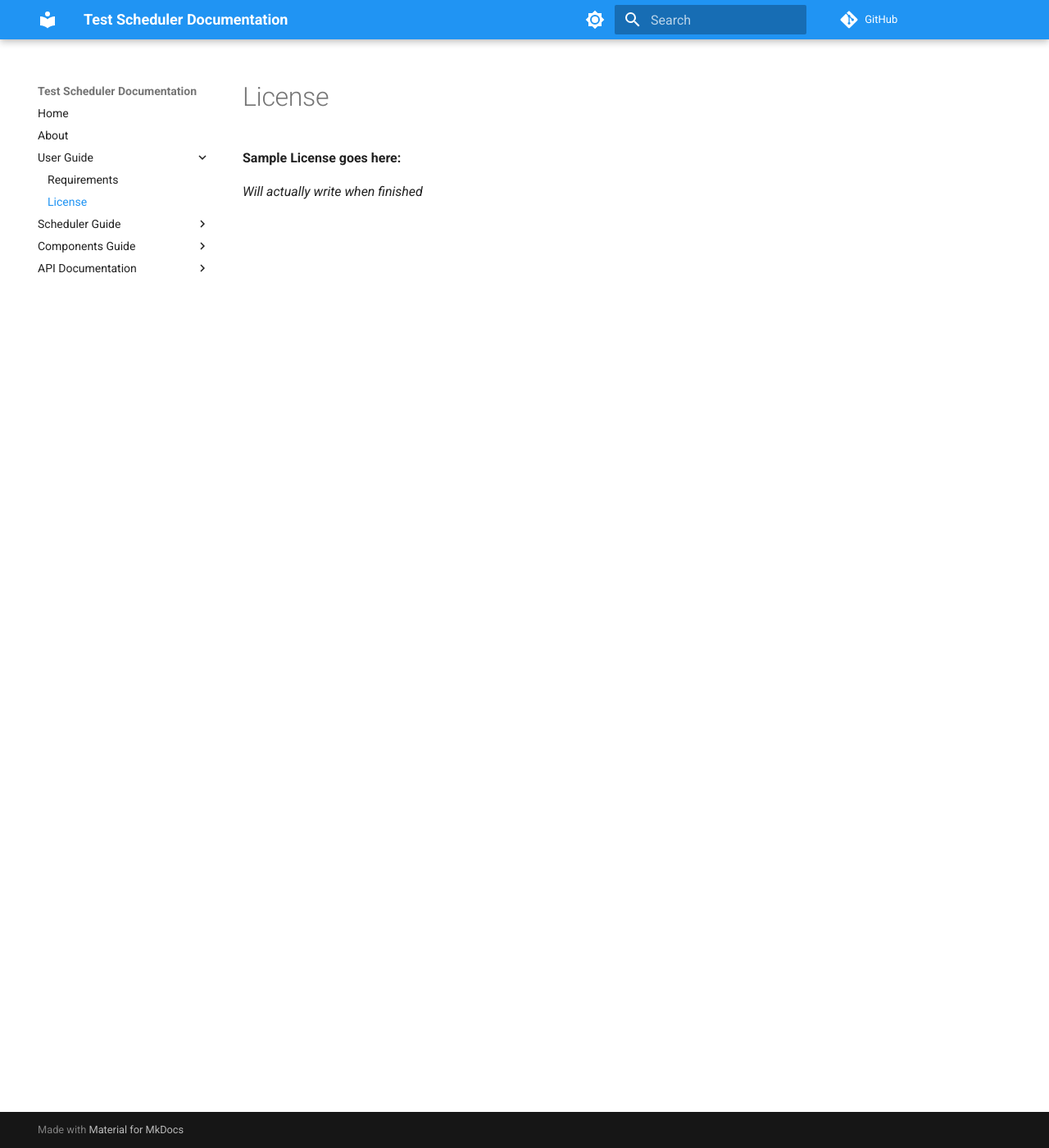
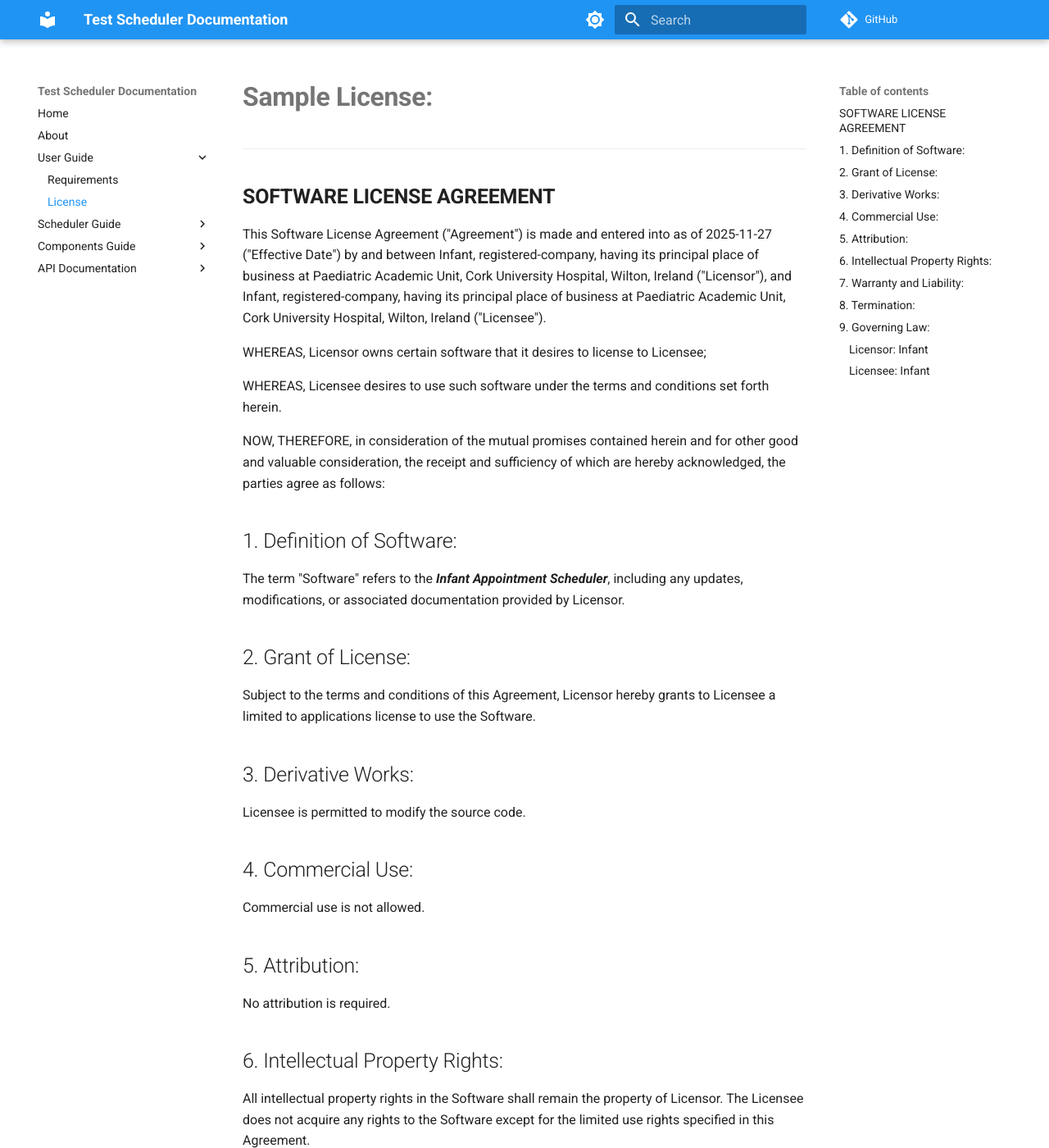
Before and after one commit to Aoibheannmangan/test-scheduler, an MkDocs documentation site: the page built from docs/user-guide/license.md, in a window 1280 px wide and 1400 px high. Shown: the whole window at 82% size. Built offline with MkDocs 1.6.1 and Material for MkDocs 9.7.7, drawn with Linux system fonts in a browser that asks for light colours; comment, search, counter and statistics services are not loaded; some of the changed text lies outside the part shown.

Commit message:
Added sample license

```diff
--- a/docs/user-guide/license.md
+++ b/docs/user-guide/license.md
@@ -1,5 +1,55 @@
+# **Sample License:**
 
- **Sample License goes here:**
+---
 
+## **SOFTWARE LICENSE AGREEMENT**
 
-*Will actually write when finished*
+This Software License Agreement ("Agreement") is made and entered into as of 2025-11-27 ("Effective Date") by and between Infant, registered-company, having its principal place of business at Paediatric Academic Unit, Cork University Hospital, Wilton, Ireland ("Licensor"), and Infant, registered-company, having its principal place of business at Paediatric Academic Unit, Cork University Hospital, Wilton, Ireland ("Licensee").
+
+WHEREAS, Licensor owns certain software that it desires to license to Licensee;
+
+WHEREAS, Licensee desires to use such software under the terms and conditions set forth herein.
+
+NOW, THEREFORE, in consideration of the mutual promises contained herein and for other good and valuable consideration, the receipt and sufficiency of which are hereby acknowledged, the parties agree as follows:
+
+## 1. Definition of Software:
+
+The term "Software" refers to the _<b>Infant Appointment Scheduler</b>_, including any updates, modifications, or associated documentation provided by Licensor.
+
+## 2. Grant of License:
+
+Subject to the terms and conditions of this Agreement, Licensor hereby grants to Licensee a limited to applications license to use the Software.
+
+## 3. Derivative Works:
+
+Licensee is permitted to modify the source code.
+
+## 4. Commercial Use:
+
+Commercial use is not allowed.
+
+## 5. Attribution:
+
+No attribution is required.
+
+## 6. Intellectual Property Rights:
+
+All intellectual property rights in the Software shall remain the property of Licensor. The Licensee does not acquire any rights to the Software except for the limited use rights specified in this Agreement.
+
+## 7. Warranty and Liability:
+
+The Software is provided "as is" without warranty of any kind. Licensor shall not be liable for any damages arising out of or related to the use or inability to use the Software.
+
+## 8. Termination:
+
+This Agreement shall terminate automatically if Licensee breaches any of its terms and conditions. Upon termination, Licensee must cease all use of the Software and destroy all copies.
+
+## 9. Governing Law:
+
+This Agreement shall be governed by and construed in accordance with the laws of Ireland.
+
+IN WITNESS WHEREOF, the parties have executed this Software License Agreement as of the Effective Date.
+
+##### Licensor: Infant
+
+##### Licensee: Infant
```
